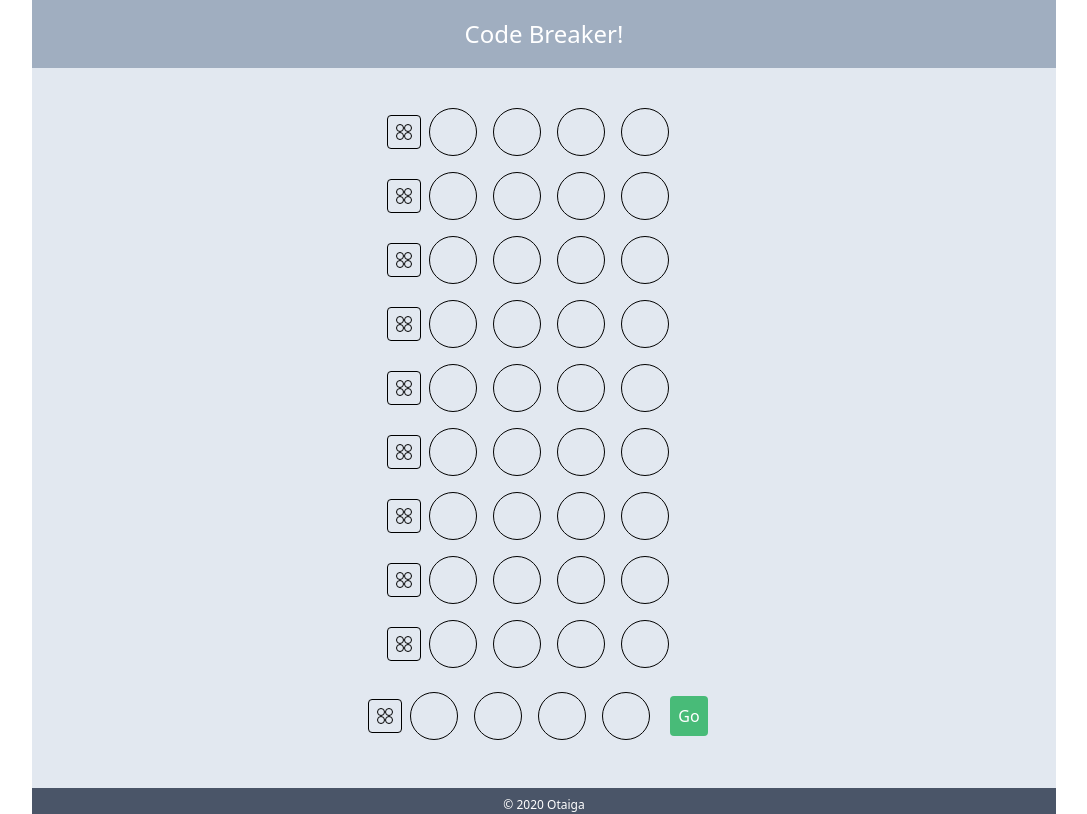
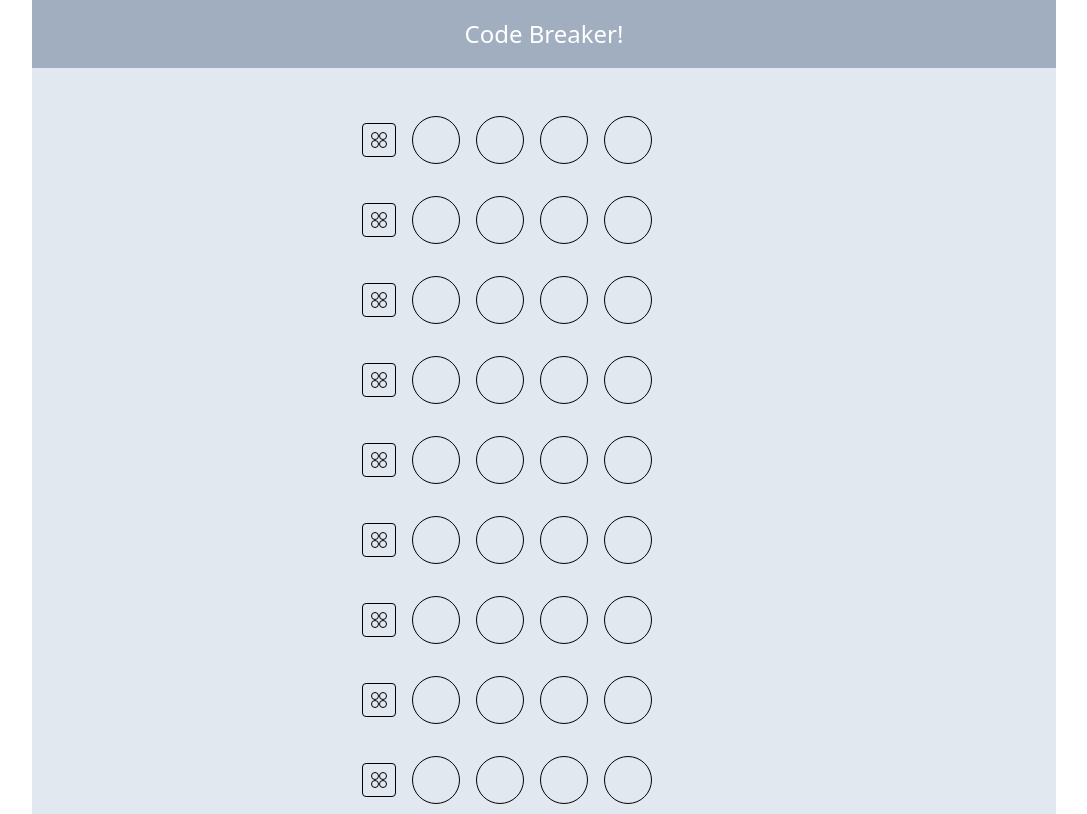
Before and after one commit to otaiga/codeBreaker, a React (Create React App) app: page / in a window 1280 px wide. Shown: the top 814 px of the page, without its empty margins (96-1183 px from the left). Built offline with nearby package versions, Linux system fonts and the light colour scheme.

Commit message:
style updated and keypeg calculation moved to function

```diff
--- a/src/components/App.js
+++ b/src/components/App.js
@@ -6,6 +6,44 @@ import KeyPegs from "./keyPegs";
 const App = () => {
   const generateCodeToCrack = () =>
     new Array(4).fill(undefined).map(generateRandom);
+
+  const calculateKeyPegs = () => {
+    const keyPegs = [];
+    const alreadyMatched = [];
+
+    const checkDirectMatch = () => {
+      for (let index = 0; index < currentPegSelection.length; index++) {
+        if (codeToCrack[index] === currentPegSelection[index]) {
+          keyPegs[index] = 2;
+          alreadyMatched.push(currentPegSelection[index]);
+          continue;
+        }
+        keyPegs[index] = 0;
+      }
+    };
+
+    const checkCloseMatch = () => {
+      for (let index = 0; index < currentPegSelection.length; index++) {
+        if (codeToCrack.includes(currentPegSelection[index])) {
+          const matchedFiltered = alreadyMatched.filter(
+            (val) => val === currentPegSelection[index]
+          );
+          const codeFiltered = codeToCrack.filter(
+            (val) => val === currentPegSelection[index]
+          );
+          if (matchedFiltered.length < codeFiltered.length) {
+            keyPegs[index] = 1;
+            alreadyMatched.push(currentPegSelection[index]);
+          }
+          continue;
+        }
+      }
+    };
+
+    checkDirectMatch();
+    checkCloseMatch();
+    return keyPegs;
+  };
 
   const chances = 10;
   const [currentRow, setCurrentRow] = useState(chances - 1);
@@ -36,28 +74,7 @@ const App = () => {
 
     const newRowIndex = currentRow - 1;
     alert("No luck, try again");
-    const keyPegs = [];
-    const alreadyMatched = [];
-    for (let i = 0; i < currentPegSelection.length; i++) {
-      if (codeToCrack.includes(currentPegSelection[i])) {
-        for (let index = 0; index < codeToCrack.length; index++) {
-          if (
-            codeToCrack[index] === currentPegSelection[i] &&
-            !alreadyMatched.includes(index)
-          ) {
-            keyPegs[i] = 1;
-            alreadyMatched.push(index);
-            break;
-          }
-        }
-      }
-      if (codeToCrack[i] === currentPegSelection[i]) {
-        keyPegs[i] = 2;
-        alreadyMatched.push(i);
-        continue;
-      }
-      keyPegs.push(0);
-    }
+    const keyPegs = calculateKeyPegs();
     const updatedKeyPegs = [...keyPegColorIndex];
     updatedKeyPegs.push(keyPegs);
     setKeyPegColorIndex(updatedKeyPegs);
@@ -76,7 +93,7 @@ const App = () => {
 
   const renderBoard = () =>
     new Array(chances).fill(undefined).map((_val, index) => (
-      <div key={index} className="flex justify-center p-2 items-center">
+      <div key={index} className="flex p-2 items-center justify-center">
         <KeyPegs keyPegColorIndex={keyPegColorIndex[chances - 1 - index]} />
         <div className="flex justify-center">
           <Peg
@@ -109,19 +126,22 @@ const App = () => {
           />
         </div>
         <div className="p-3">
-          {currentRow === index ? (
           <button
-              className="bg-green-500 rounded text-white items-center p-2"
+            className={`bg-green-500 rounded text-white items-center p-2 ${
+              currentRow === index ? null : "disabled opacity-0"
+            }`}
             onClick={() => {
+              if (currentRow !== index) {
+                return;
+              }
               if (currentPegSelection.some((a) => a === 0)) {
                 return;
               }
               submittedForRow();
             }}
           >
-              Go
+            Go!
           </button>
-          ) : null}
         </div>
       </div>
     ));
@@ -135,7 +155,9 @@ const App = () => {
           </div>
         </div>
         <main className="container flex-auto mx-auto">
-          <div className="bg-gray-300 p-8 h-full">{renderBoard()}</div>
+          <div className="bg-gray-300 p-8 h-full">
+            <div>{renderBoard()}</div>
+          </div>
         </main>
         <div className="flex-none">
           <footer className="flex flex-col items-center pb-4 text-white bg-gray-700 ">
--- a/src/components/keyPegs.js
+++ b/src/components/keyPegs.js
@@ -7,7 +7,7 @@ const KeyPegs = ({ keyPegColorIndex }) => {
   const colors = [null, "bg-black", "bg-green-500"];
 
   return (
-    <div className="border rounded border-black p-2">
+    <div className="border rounded border-black p-2 mr-2">
       <div className="flex">
         <div
           className={`border border-black rounded-full h-2 w-2 ${
```
Lines whose indentation alone changed are shown as unchanged.
